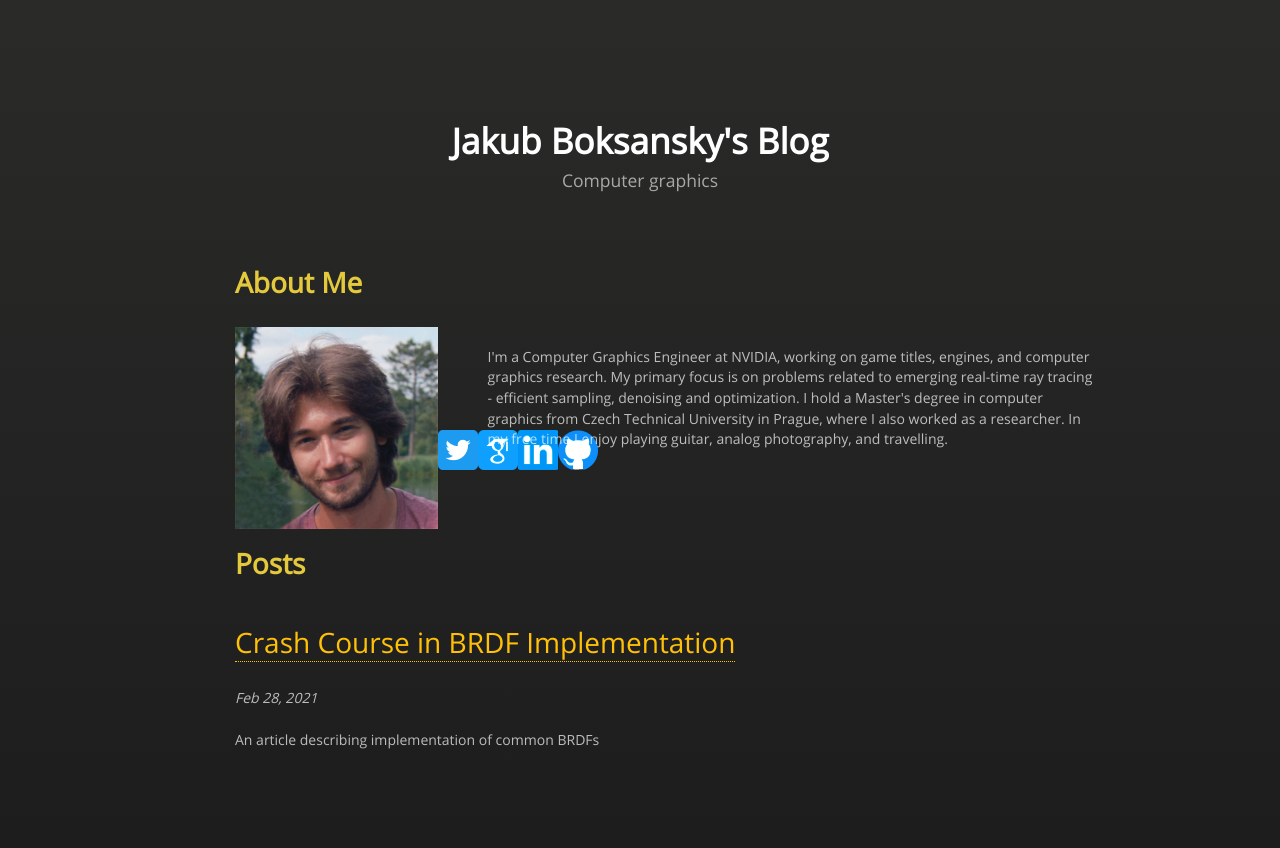
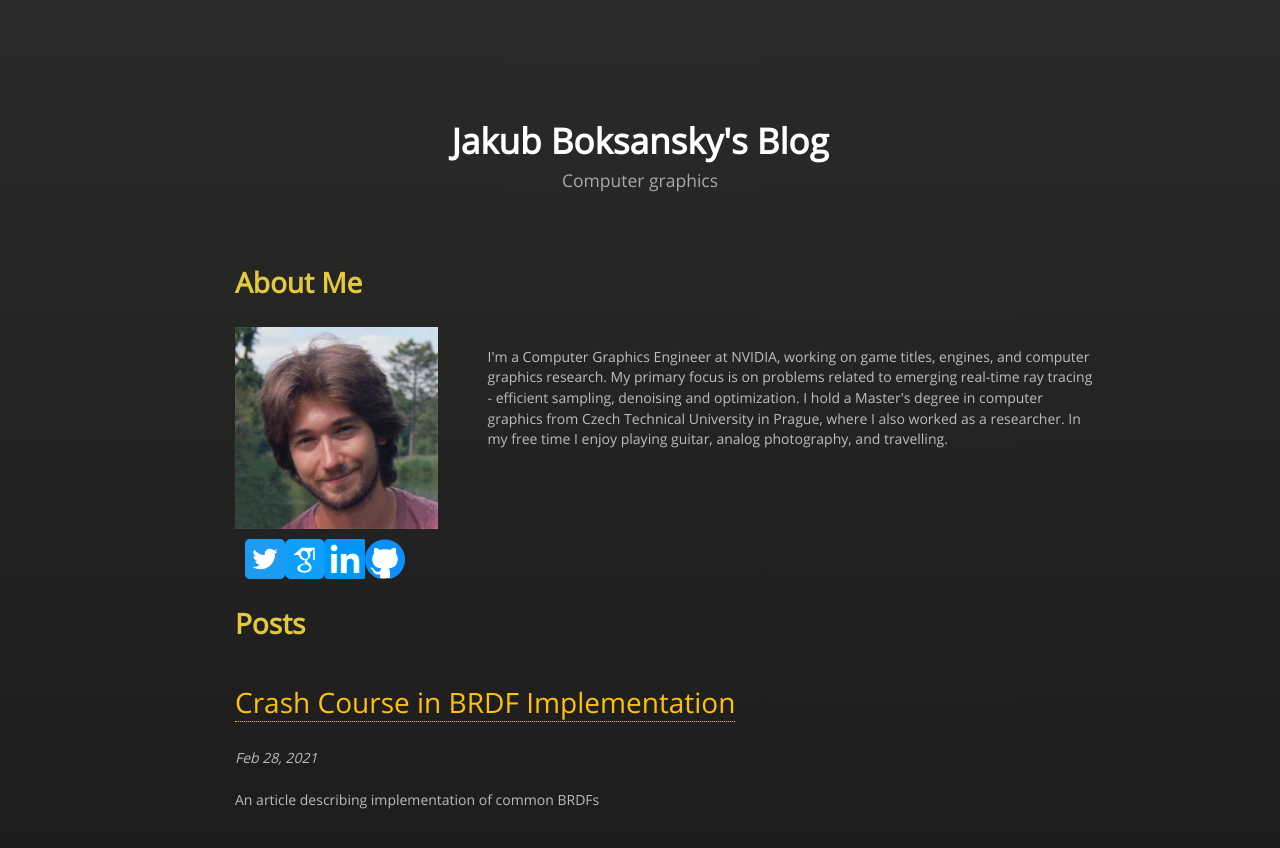
Before and after one commit to jboksansky/boksajak.github.io, a Jekyll site: the page built from index.html, in a window 1280 px wide. Shown: the top 848 px of the page. Built offline with Jekyll 4.4.1, drawn with Linux system fonts in a browser that asks for light colours; nearby versions of some CDN libraries.

Commit message:
style fix

```diff
--- a/index.html
+++ b/index.html
@@ -7,18 +7,7 @@ title: GFX Caffeinist Blog
 
 <div style="display: inline;">
 	<img src="../images/me.jpg" style="float:left; max-width: 25%;">
-</div>
-
-<div style="display: inline; top: 20px; left: 50px; position: relative;">
-
-I'm a Computer Graphics Engineer at NVIDIA, working on game titles, engines, and computer graphics research.
-My primary focus is on problems related to emerging real-time ray tracing - efficient sampling, denoising and optimization.
-I hold a Master's degree in computer graphics from Czech Technical University in Prague, where I also worked as a researcher.
-In my free time I enjoy playing guitar, analog photography, and travelling.
-
-</div>
-
-<div style="display: inline; float:left;">
+    <div style="float: left; width: 100%; margin: 10px;">
 	<a href="https://twitter.com/boksajak">
 		<img src="../images/tweet.png" style="float:left;">
 	</a>
@@ -35,6 +24,18 @@ In my free time I enjoy playing guitar, analog photography, and travelling.
 		<img src="../images/github.png" style="float:left;">
 	</a>
 </div>
+</div>
+
+<div style="display: inline; top: 20px; left: 50px; position: relative;">
+
+I'm a Computer Graphics Engineer at NVIDIA, working on game titles, engines, and computer graphics research.
+My primary focus is on problems related to emerging real-time ray tracing - efficient sampling, denoising and optimization.
+I hold a Master's degree in computer graphics from Czech Technical University in Prague, where I also worked as a researcher.
+In my free time I enjoy playing guitar, analog photography, and travelling.
+
+</div>
+
+
 
 <h2>Posts</h2>
 {% for page in site.posts %}
```
